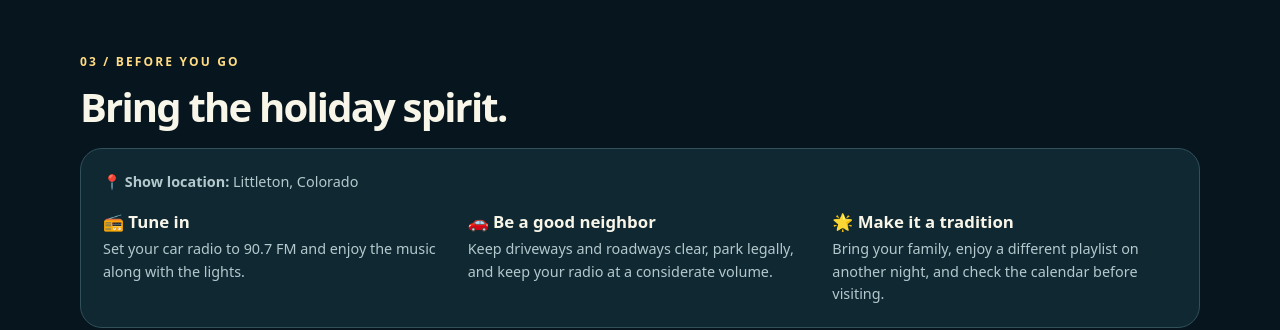
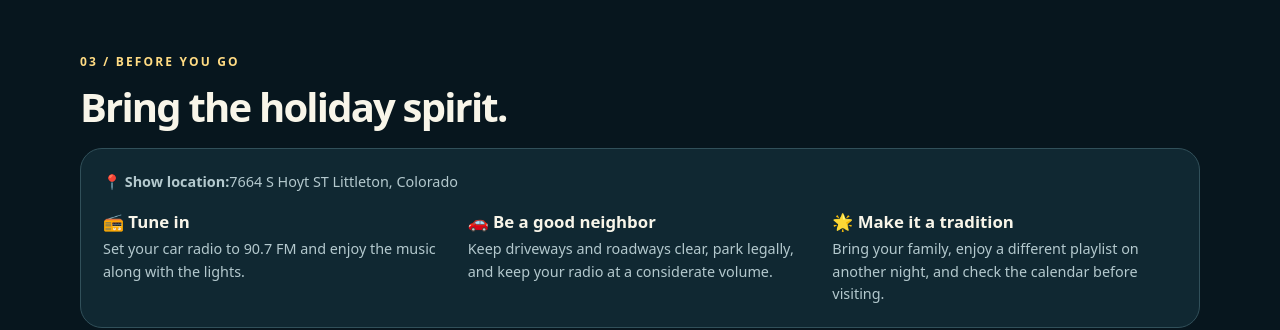
Before and after one commit to dwarre2-commits/hoyt-street-lights, a plain HTML site: page index.html in a window 1280 px wide. Shown: the part 2795-3125 px from the top of the page. Drawn offline with Linux system fonts and the light colour scheme.

Commit message:
Update show location in visit section
Updated the show location in the visit section with a specific address.

```diff
--- a/index.html
+++ b/index.html
@@ -19,7 +19,7 @@
 <section class="next" aria-live="polite"><div><div class="eyebrow" id="nextLabel">Next show</div><h3 id="nextTitle">Christmas Lights Show</h3><p id="nextInfo">Friday, November 27 · 5–10 PM</p></div><a href="#playlists" class="btn" id="nextButton">See song lineup</a></section>
 <section class="section" id="calendar"><div class="section-head"><div><div class="eyebrow">01 / Plan your visit</div><h2>Pick a night.</h2><p>Three shows, one magical season. Select any colored date to see its playlist and hours.</p></div></div><div class="calendar-layout"><div class="calendar"><div class="cal-head"><button class="arrow" id="prev" aria-label="Previous month">‹</button><h3 id="monthTitle">December 2026</h3><button class="arrow" id="next" aria-label="Next month">›</button></div><div class="cal-grid" id="calGrid"></div><div class="legend"><span><i class="dot christmas"></i>Christmas</span><span><i class="dot nonchristmas"></i>Non-Christmas</span><span><i class="dot all"></i>All Lights</span></div></div><div class="detail" id="dateDetail" aria-live="polite"></div></div></section>
 <section class="section" id="playlists"><div class="section-head"><div><div class="eyebrow">02 / The music</div><h2>Three ways to enjoy the lights.</h2><p>Explore each show's complete lineup in its programmed playing order.</p></div></div><div class="show-tabs" id="showTabs" aria-label="Choose a show" role="tablist"><button class="tab" role="tab" id="tab-christmas" data-show="christmas" aria-controls="playlist" aria-selected="true"><span class="emoji">🎄</span><strong>Christmas Lights</strong><small>13 songs · 42m 37s</small></button><button class="tab" role="tab" id="tab-nonchristmas" data-show="nonchristmas" aria-controls="playlist" aria-selected="false"><span class="emoji">🎶</span><strong>Non-Christmas</strong><small>12 songs · 48m 16s</small></button><button class="tab" role="tab" id="tab-all" data-show="all" aria-controls="playlist" aria-selected="false"><span class="emoji">✨</span><strong>All Lights</strong><small>25 songs · 1h 29m 59s</small></button></div><div class="playlist-panel" id="playlist" role="tabpanel" tabindex="0" aria-labelledby="tab-christmas"></div></section>
-<section class="section" id="visit"><div class="section-head"><div><div class="eyebrow">03 / Before you go</div><h2>Bring the holiday spirit.</h2></div></div><div class="tips"><p class="show-location"><strong>📍 Show location:</strong> Littleton, Colorado</p><div class="tips-grid"><div><h3>📻 Tune in</h3><p>Set your car radio to 90.7 FM and enjoy the music along with the lights.</p></div><div><h3>🚗 Be a good neighbor</h3><p>Keep driveways and roadways clear, park legally, and keep your radio at a considerate volume.</p></div><div><h3>🌟 Make it a tradition</h3><p>Bring your family, enjoy a different playlist on another night, and check the calendar before visiting.</p></div></div></div></section>
+<section class="section" id="visit"><div class="section-head"><div><div class="eyebrow">03 / Before you go</div><h2>Bring the holiday spirit.</h2></div></div><div class="tips"><p class="show-location"><strong>📍 Show location:</strong>7664 S Hoyt ST Littleton, Colorado</p><div class="tips-grid"><div><h3>📻 Tune in</h3><p>Set your car radio to 90.7 FM and enjoy the music along with the lights.</p></div><div><h3>🚗 Be a good neighbor</h3><p>Keep driveways and roadways clear, park legally, and keep your radio at a considerate volume.</p></div><div><h3>🌟 Make it a tradition</h3><p>Bring your family, enjoy a different playlist on another night, and check the calendar before visiting.</p></div></div></div></section>
 <section class="section" id="video"><div class="section-head"><div><div class="eyebrow">04 / Watch the lights</div><h2>Watch our light show.</h2><p>Enjoy Hoyt Street Lights on YouTube.</p></div></div><div class="tips"><a class="btn primary" href="https://youtu.be/mLOj74cacXg" target="_blank" rel="noopener noreferrer">▶ Watch on YouTube</a></div></section></main>
 <footer class="footer"><span>✦ Hoyt Street Lights · 2026 holiday season</span><div style="display:flex;gap:8px;flex-wrap:wrap"><button class="btn" id="installApp">Install app</button><button class="btn" id="shareApp">Share show</button><button class="btn" onclick="window.print()">Print schedule</button></div><p id="appHelp" role="status" style="width:100%"></p></footer></div>
 <script>
```
